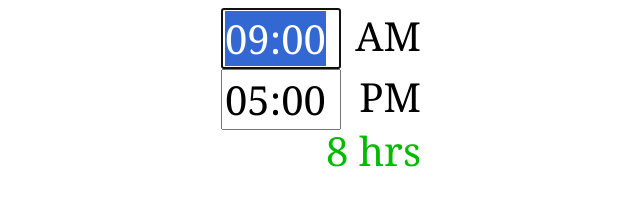
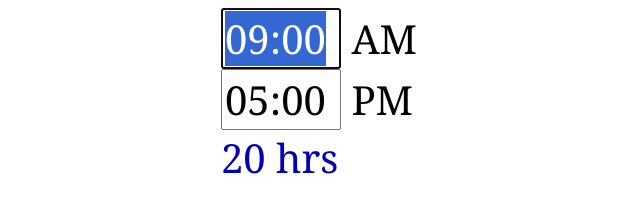
Before and after one commit to jefflunt/timecalc, a plain HTML site: page index.html in a window 1280 px wide. Shown: the whole page, without its empty margins (319-959 px from the left). Drawn offline with nearby package versions, Linux system fonts and the light colour scheme.

Commit message:
Modified some of the layout elements so that things would flow more simply. Simplified the CSS.

```diff
--- a/index.html
+++ b/index.html
@@ -16,22 +16,6 @@
       #body-wrapper {
         margin: 0 auto;
         width: 200px;
-        height: 170px;
-        position: relative;
-      }
-
-      #time-result {
-        position: absolute;
-        bottom: 0;
-        right: 0;
-      }
-
-      .time-input {
-        float: left;
-      }
-
-      .meridian {
-        float: right;
       }
 
       .invalid-time {
@@ -218,15 +202,19 @@
   <body>
     <div id="body-wrapper">
       <div id="time-block-left">
-        <input id="start-time" class="time-input" type="text" value="09:00">
-        <div id="start-meridian" class="meridian">AM</div>
+        <span id="start-meridian" class="meridian">
+          <input id="start-time" type="text" value="09:00">
+        AM</span>
       </div>
 
       <div id="time-block-right">
-        <input id="end-time" class="time-input" type="text" value="05:00">
-        <div id="end-meridian" class="meridian">PM</div>
+        <span id="end-meridian" class="meridian">
+          <input id="end-time" type="text" value="05:00">
+          PM
+        </span>
       </div>
-      <div id="time-result"></div>
+
+      <span id="time-result"></span>
     </div>
   </body>
 </html>
```
